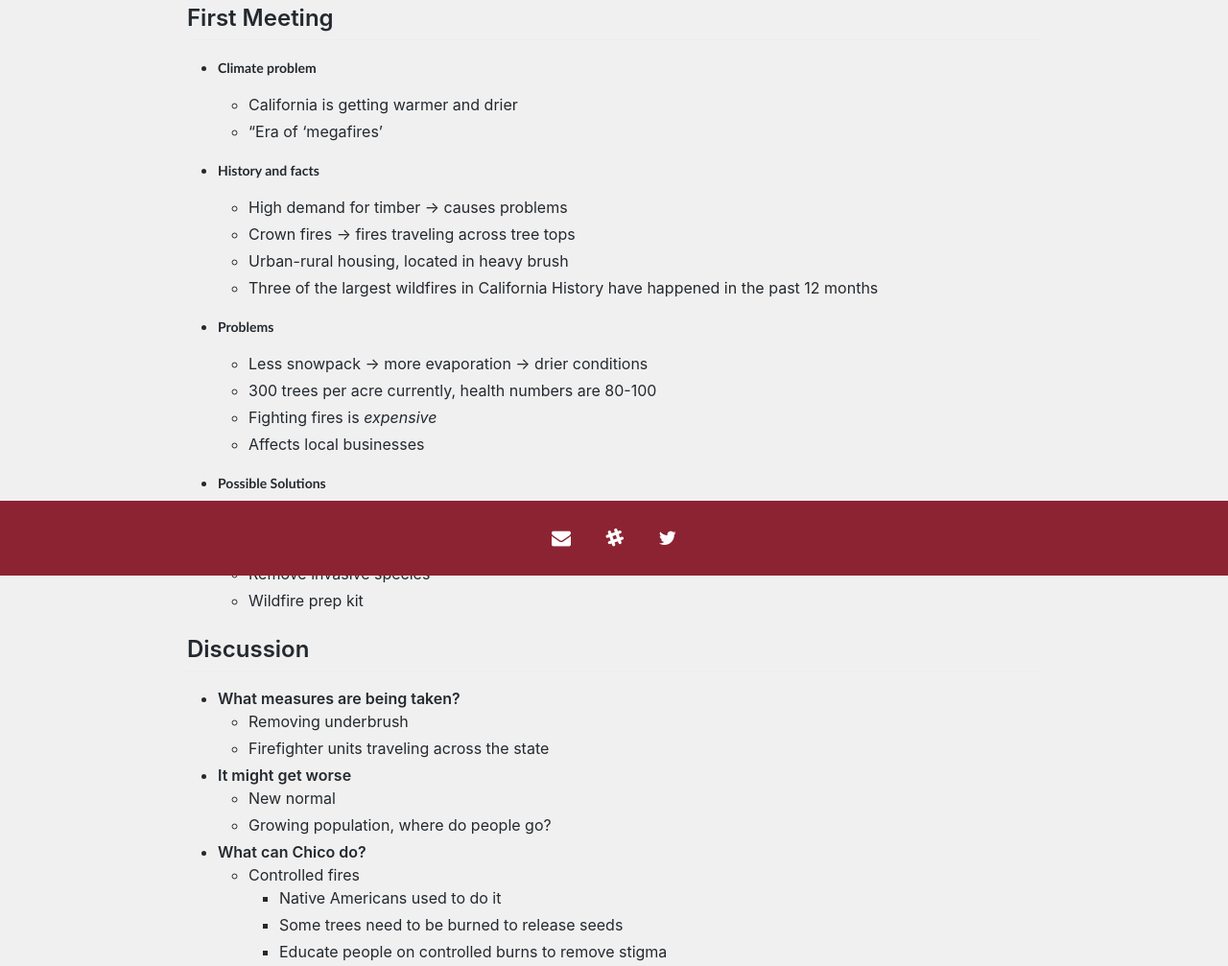
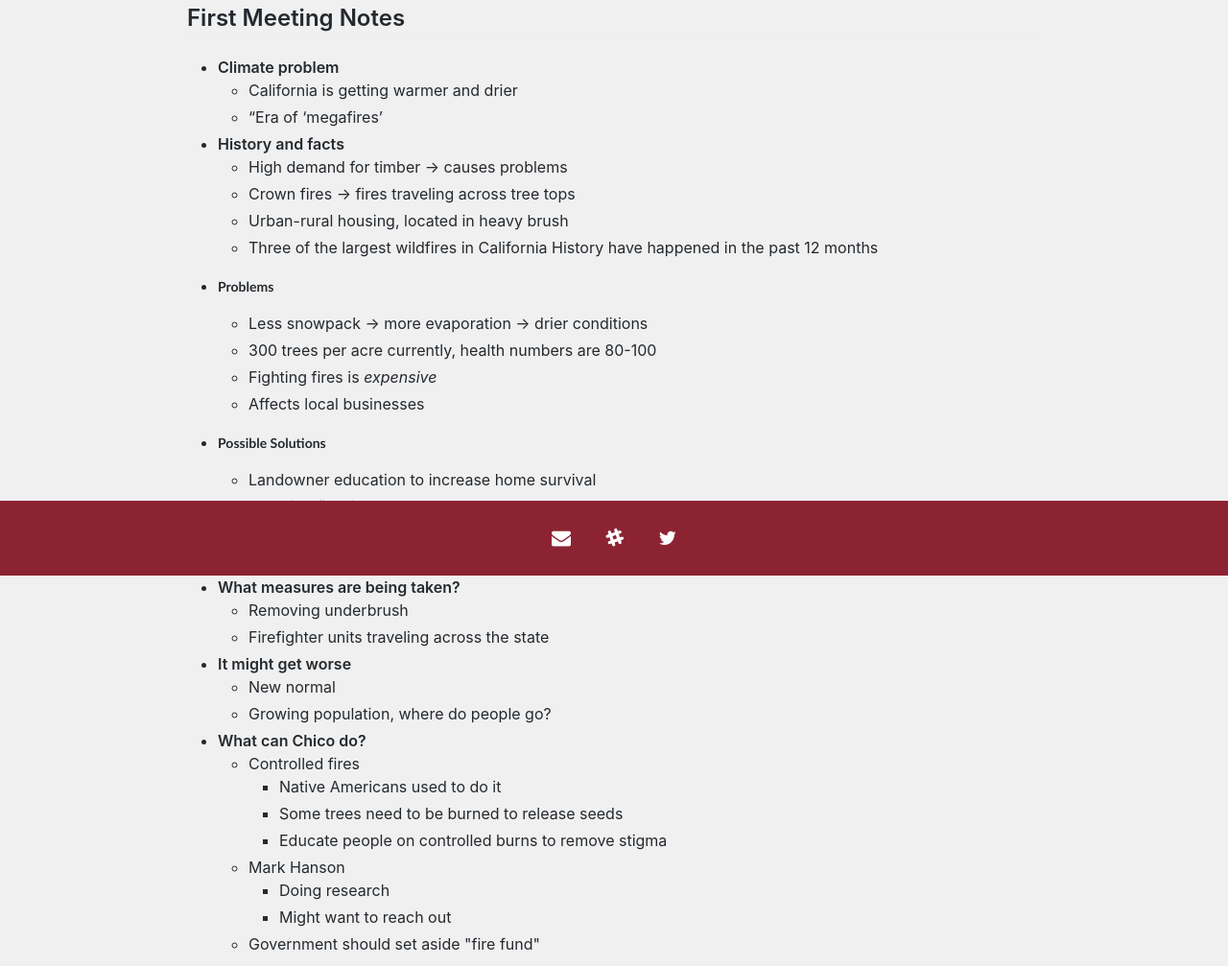
Before and after one commit to gesparza3/cause-website, a website: page wildfires.html in a window 1280 px wide. Shown: the part 200-1207 px from the top of the page at 96% size. Drawn offline with Linux system fonts and the light colour scheme.

Commit message:
Fixed Wildfire Notes

```diff
--- a/wildfires.html
+++ b/wildfires.html
@@ -8,7 +8,7 @@
         <meta name="description" content="">
         <meta name="author" content="">
 
-        <title>Wildfire Notes</title>
+        <title>Our Projects</title>
         <link rel="icon" href="img/tree-logo.ico">
 
         <!-- Bootstrap core CSS -->
@@ -82,32 +82,25 @@
         <div class="container">
 
             <!-- Page Heading -->
-            <html><head>
-                    <meta http-equiv="content-type" content="text/html; charset=UTF-8"><meta charset="utf-8"><title>first_meeting_notes.md</title><style></style></head><body id="preview">
             <div class="container">
                 <article class="markdown-body">
-                            <h1><a id="Wildfire_Notes_0"></a>Wildfire Notes</h1>
+                    <h1>Wildfire Notes</h1>
 <hr>
-                            <h2><a id="First_Meeting_3"></a>First Meeting</h2>
+<h2>First Meeting Notes</h2>
 <ul>
-                                <li>
-                                    <p><strong>Climate problem</strong></p>
-                                    <ul>
+<li><strong>Climate problem</strong><ul>
 <li>California is getting warmer and drier</li>
 <li>“Era of ‘megafires’</li>
 </ul>
 </li>
-                                <li>
-                                    <p><strong>History and facts</strong></p>
-                                    <ul>
+<li><strong>History and facts</strong><ul>
 <li>High demand for timber -&gt; causes problems</li>
 <li>Crown fires -&gt; fires traveling across tree tops</li>
 <li>Urban-rural housing, located in heavy brush</li>
 <li>Three of the largest wildfires in California History have happened in the past 12 months</li>
 </ul>
 </li>
-                                <li>
-                                    <p><strong>Problems</strong></p>
+<li><p><strong>Problems</strong></p>
 <ul>
 <li>Less snowpack -&gt; more evaporation -&gt; drier conditions</li>
 <li>300 trees per acre currently, health numbers are 80-100</li>
@@ -115,49 +108,42 @@
 <li>Affects local businesses</li>
 </ul>
 </li>
-                                <li>
-                                    <p><strong>Possible Solutions</strong></p>
+<li><p><strong>Possible Solutions</strong></p>
 <ul>
 <li>Landowner education to increase home survival</li>
 <li>Mapping fire risk areas</li>
 <li>Remove invasive species</li>
-                                        <li>Wildfire prep kit</li>
+<li>Wildfire prep kit
+## Discussion</li>
 </ul>
 </li>
-                            </ul>
-                            <h2><a id="Discussion_24"></a>Discussion</h2>
-                            <ul>
-                                <li><strong>What measures are being taken?</strong>
-                                    <ul>
+<li><strong>What measures are being taken?</strong><ul>
 <li>Removing underbrush</li>
 <li>Firefighter units traveling across the state</li>
 </ul>
 </li>
-                                <li><strong>It might get worse</strong>
-                                    <ul>
+<li><strong>It might get worse</strong><ul>
 <li>New normal</li>
 <li>Growing population, where do people go?</li>
 </ul>
 </li>
-                                <li><strong>What can Chico do?</strong>
-                                    <ul>
-                                        <li>Controlled fires
-                                            <ul>
+<li><strong>What can Chico do?</strong><ul>
+<li>Controlled fires<ul>
 <li>Native Americans used to do it</li>
-                                                <li>Some trees need to be burned to release seeds</li>
+<li>Some trees need to be burned to release seeds </li>
 <li>Educate people on controlled burns to remove stigma</li>
 </ul>
 </li>
-                                        <li>Mark Hanson
-                                            <ul>
+<li>Mark Hanson<ul>
 <li>Doing research</li>
 <li>Might want to reach out</li>
 </ul>
 </li>
-                                        <li>Government should set aside “fire fund”</li>
+<li>Government should set aside "fire fund"</li>
 </ul>
 </li>
 </ul>
+
                 </article>
             </div>
 
```
Lines whose indentation alone changed are shown as unchanged.
